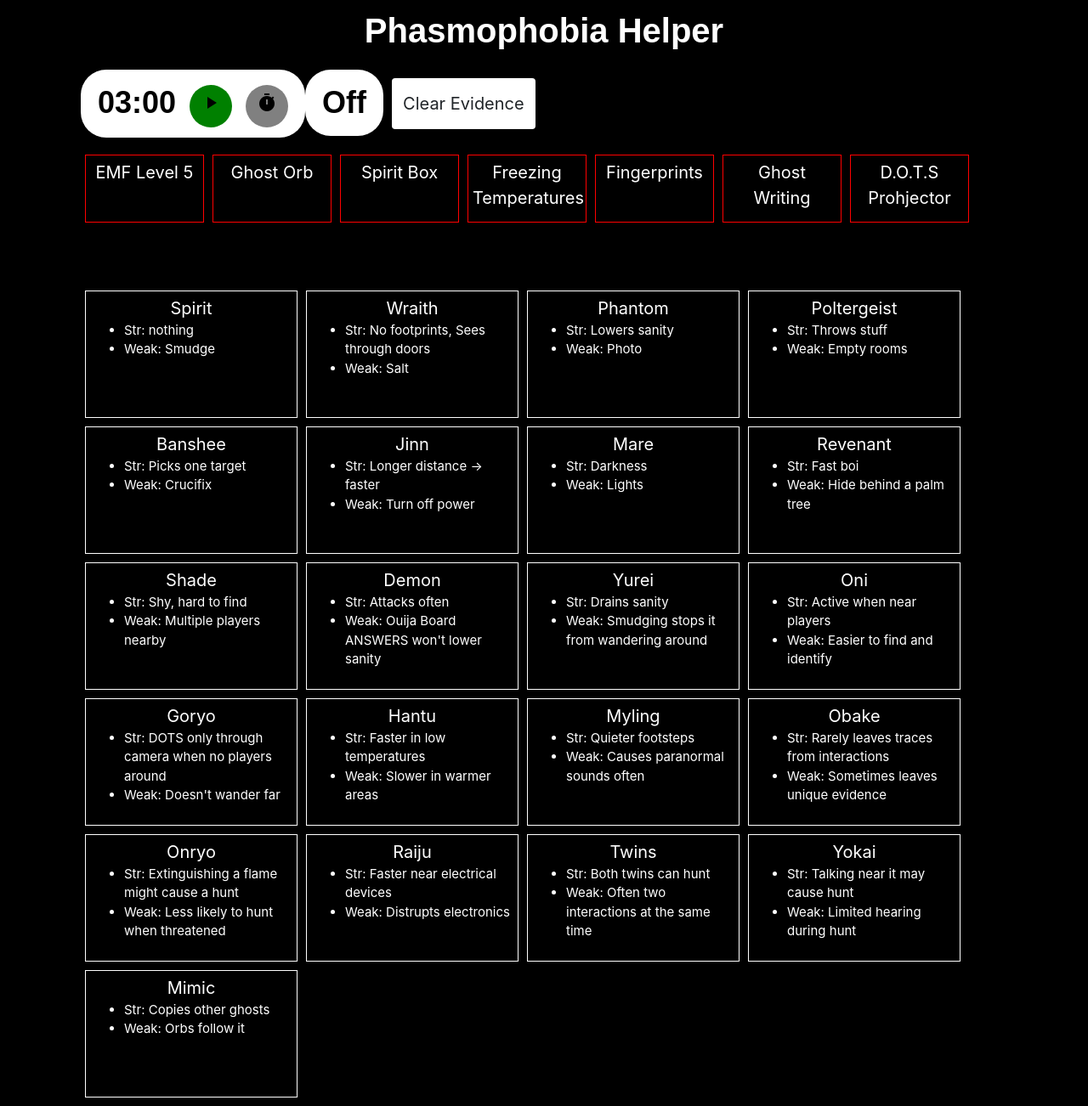
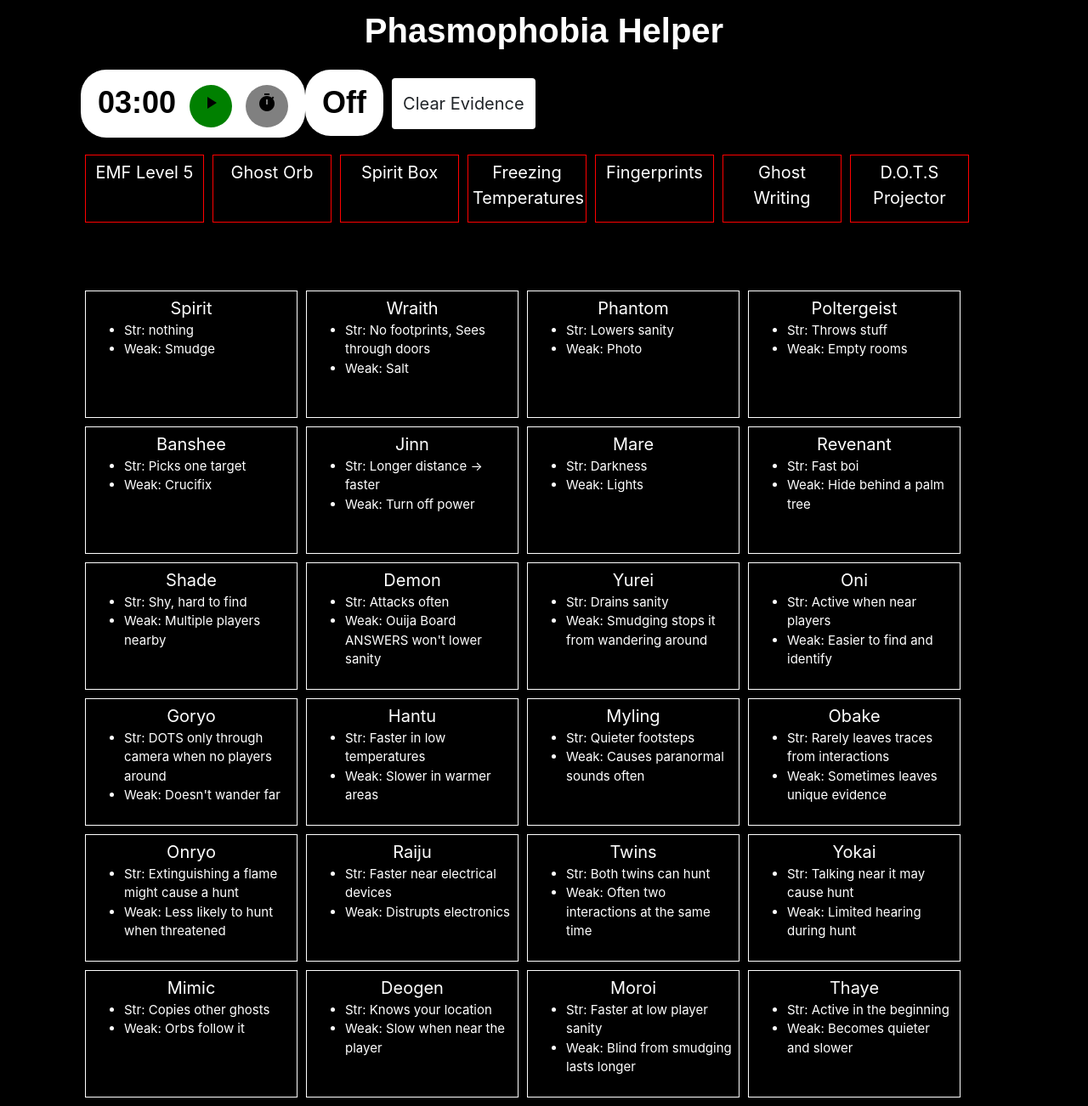
Before and after one commit to Kifemi/phasmophobia_helper, a React (Create React App) app in the folder phasmophobia_helper/: page / in a window 1280 px wide. Shown: the whole page at 85% size. Built offline with nearby package versions, Linux system fonts and the light colour scheme.

Commit message:
Added 3 new ghosts

```diff
--- a/phasmophobia_helper/src/data_manager.js
+++ b/phasmophobia_helper/src/data_manager.js
@@ -23,8 +23,11 @@
   var TheTwins = { name: "Twins", id: 19, evidences: [1,3,4], Str: "Both twins can hunt", Weak: "Often two interactions at the same time" };
   var Yokai = { name: "Yokai", id: 20, evidences: [2,3,7], Str: "Talking near it may cause hunt", Weak: "Limited hearing during hunt" };
   var Mimic = { name: "Mimic", id: 21, evidences: [3,4,5], Str: "Copies other ghosts", Weak: "Orbs follow it"};
+  var Deogen = { name: "Deogen", id: 22, evidences: [3,6,7], Str: "Knows your location", Weak: "Slow when near the player"};
+  var Moroi = { name: "Moroi", id: 23, evidences: [3,4,6], Str: "Faster at low player sanity", Weak: "Blind from smudging lasts longer"}
+  var Thaye = { name: "Thaye", id: 24, evidences: [2,6,7], Str: "Active in the beginning", Weak: "Becomes quieter and slower"}
   ghosts.push(Spirit, Wraith, Phantom, Poltergeist, Banshee, Jinn, Mare, Revenant, Shade, Demon, Yurei, Oni, Goryo, Hantu, Myling, Obake,
-    Onryo, Raiju, TheTwins, Yokai, Mimic);
+    Onryo, Raiju, TheTwins, Yokai, Mimic, Deogen, Moroi, Thaye);
 
   return ghosts;
 }
@@ -38,7 +41,7 @@
   var freezingTemp = { name: "Freezing Temperatures", id: 4 };
   var fingerprints = { name: "Fingerprints", id: 5 };
   var ghostWriting = { name: "Ghost Writing", id: 6 };
-  var dotsProjector = { name: "D.O.T.S Prohjector", id: 7}
+  var dotsProjector = { name: "D.O.T.S Projector", id: 7}
   evidences.push(emf5, ghostOrb, spiritBox,  freezingTemp, fingerprints, ghostWriting, dotsProjector);
 
   return evidences;
```
